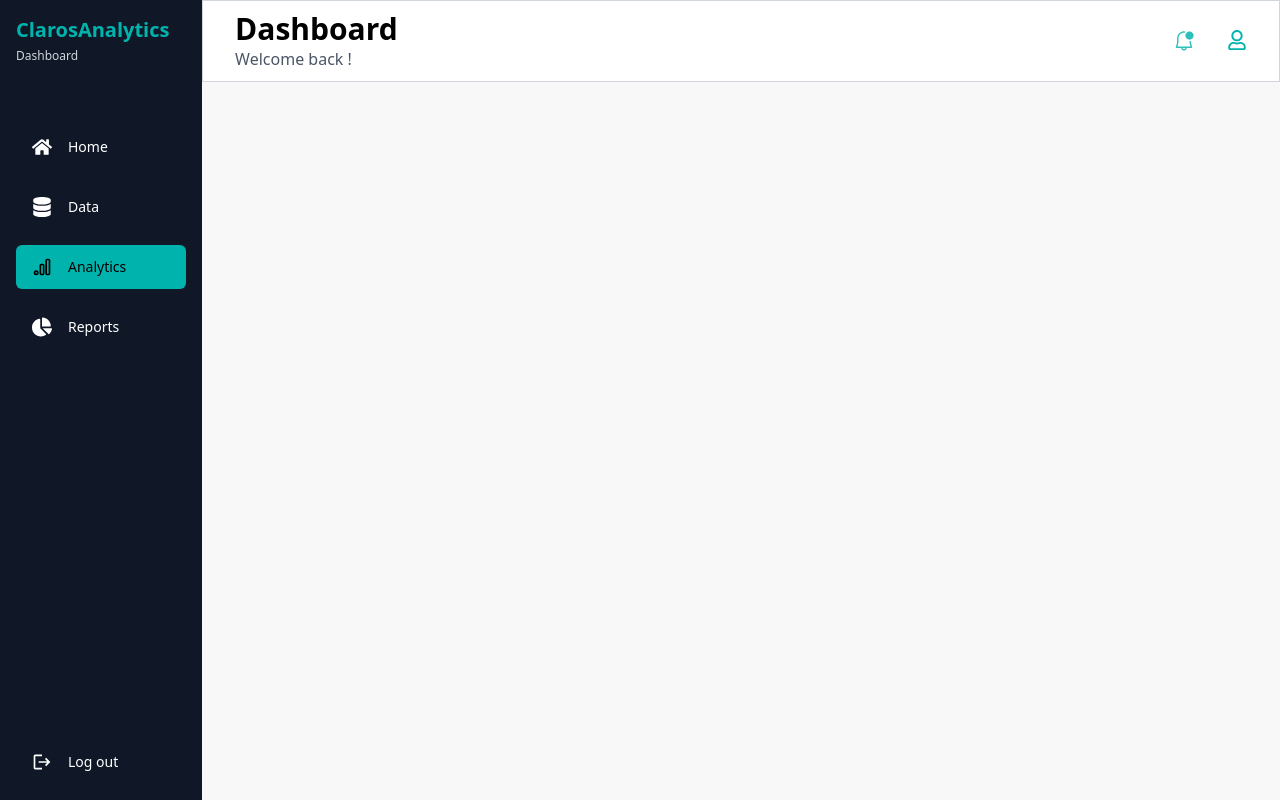
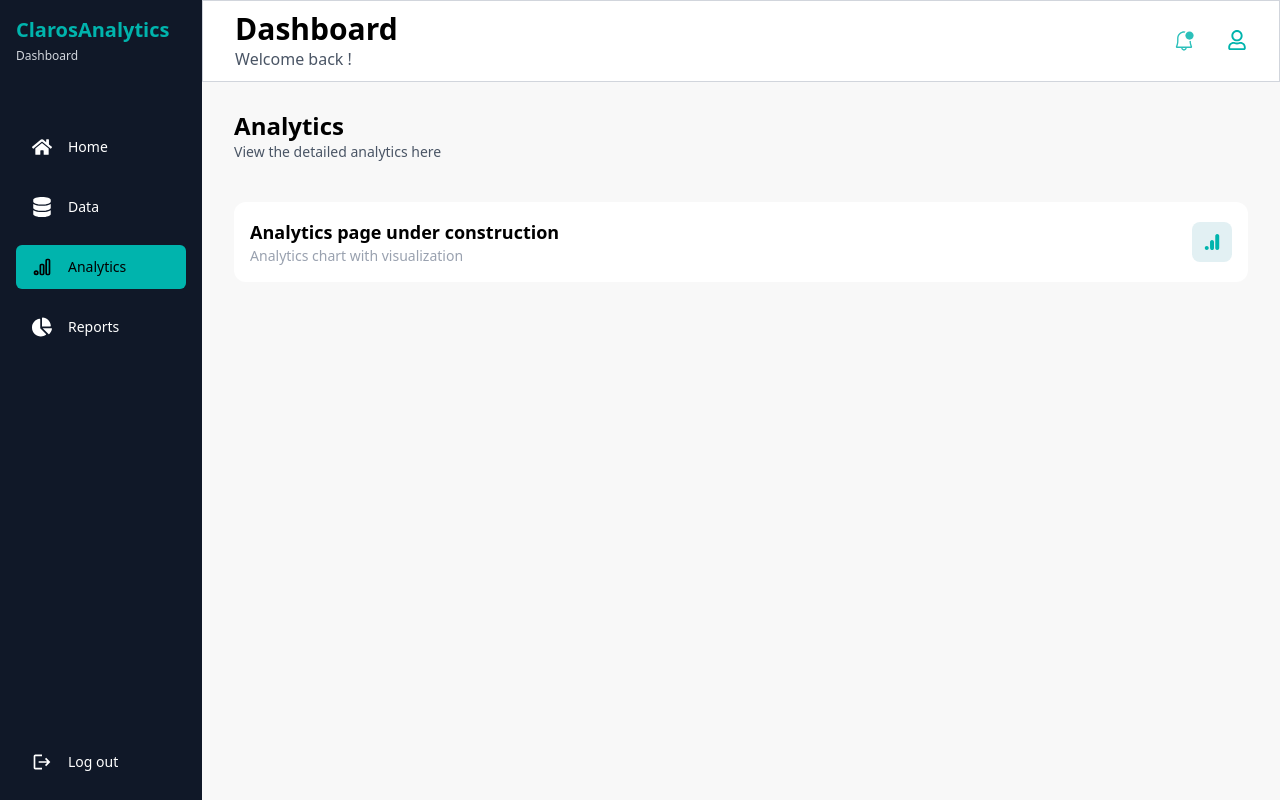
Before and after one commit to rk-codeflow/claros-dashboard, a React (Vite) app: page / in a window 1280 px wide. Both pictures are taken after a click on the button "Analytics". Built offline with nearby package versions, Linux system fonts and the light colour scheme.

Commit message:
generic pages prepared

```diff
--- a/src/App.tsx
+++ b/src/App.tsx
@@ -4,6 +4,9 @@ import Sidebar from "./Sidebar";
 import { useAppDispatch, useAppSelector } from "./components/hooks/hooks";
 import { setPage, type Page } from "./slices/pageSlice";
 import Header from "./components/home/Header";
+import Analytics from "./components/Analytics";
+import Reports from "./components/Reports";
+import Logout from "./components/Logout";
 
 function App() {
   const dispatch = useAppDispatch();
@@ -22,6 +25,9 @@ function App() {
         <Header />
         {currentPage === "home" && <Home />}
         {currentPage === "data" && <Data />}
+        {currentPage === "analytics" && <Analytics />}
+        {currentPage === "reports" && <Reports />}
+        {currentPage === "logout" && <Logout />}
       </main>
     </div>
   );
--- /dev/null
+++ b/src/components/Analytics.tsx
@@ -0,0 +1,16 @@
+import Generic from "./Generic";
+import { SiGoogleanalytics } from "react-icons/si";
+
+const Analytics = () => {
+  return (
+    <Generic
+      heading="Analytics"
+      subHeading="View the detailed analytics here"
+      title="Analytics page under construction"
+      subTitle="Analytics chart with visualization"
+      icon={<SiGoogleanalytics className="text-primary" />}
+    />
+  );
+};
+
+export default Analytics;
--- /dev/null
+++ b/src/components/Generic.tsx
@@ -0,0 +1,38 @@
+import type { ReactElement } from "react";
+
+interface GenericProps {
+  heading: string;
+  subHeading?: string;
+  title?: string;
+  subTitle?: string;
+  icon?: ReactElement;
+}
+
+const Generic = ({
+  heading,
+  subHeading,
+  title,
+  subTitle,
+  icon,
+}: GenericProps) => {
+  return (
+    <div className="flex flex-col  space-y-10 padding">
+      <div>
+        <h3 className="text-md sm:text-lg md:text-2xl font-bold">{heading}</h3>
+        <p className="text-sm text-gray-600">{subHeading}</p>
+      </div>
+
+      <div className="bg-white p-4 rounded-xl flex items-center justify-between">
+        <div>
+          <h4 className="font-bold text-lg">{title}</h4>
+          <p className="text-sm text-gray-400">{subTitle}</p>
+        </div>
+        <div className="h-10 w-10 rounded-lg bg-[#E2F0F3] flex items-center justify-center">
+          <div className="flex justify-center items-center">{icon}</div>
+        </div>
+      </div>
+    </div>
+  );
+};
+
+export default Generic;
--- /dev/null
+++ b/src/components/Logout.tsx
@@ -0,0 +1,16 @@
+import Generic from "./Generic";
+import { MdLogout } from "react-icons/md";
+
+const Logout = () => {
+  return (
+    <Generic
+      heading="Reports"
+      subHeading="View the detailed report here"
+      title="Report page under construction"
+      subTitle="Reports with visualization"
+      icon={<MdLogout className="text-primary" />}
+    />
+  );
+};
+
+export default Logout;
--- /dev/null
+++ b/src/components/Reports.tsx
@@ -0,0 +1,16 @@
+import { FaChartPie } from "react-icons/fa";
+import Generic from "./Generic";
+
+const Reports = () => {
+  return (
+    <Generic
+      heading="Reports"
+      subHeading="View the detailed report here"
+      title="Report page under construction"
+      subTitle="Reports with visualization"
+      icon={<FaChartPie className="text-primary" />}
+    />
+  );
+};
+
+export default Reports;
--- a/src/slices/pageSlice.ts
+++ b/src/slices/pageSlice.ts
@@ -1,6 +1,6 @@
 import { createSlice, type PayloadAction } from "@reduxjs/toolkit";
 
-export type Page = "home" | "data";
+export type Page = "home" | "data" | "analytics" | "reports" | "logout";
 
 interface PageState {
   currentPage: Page;
```
